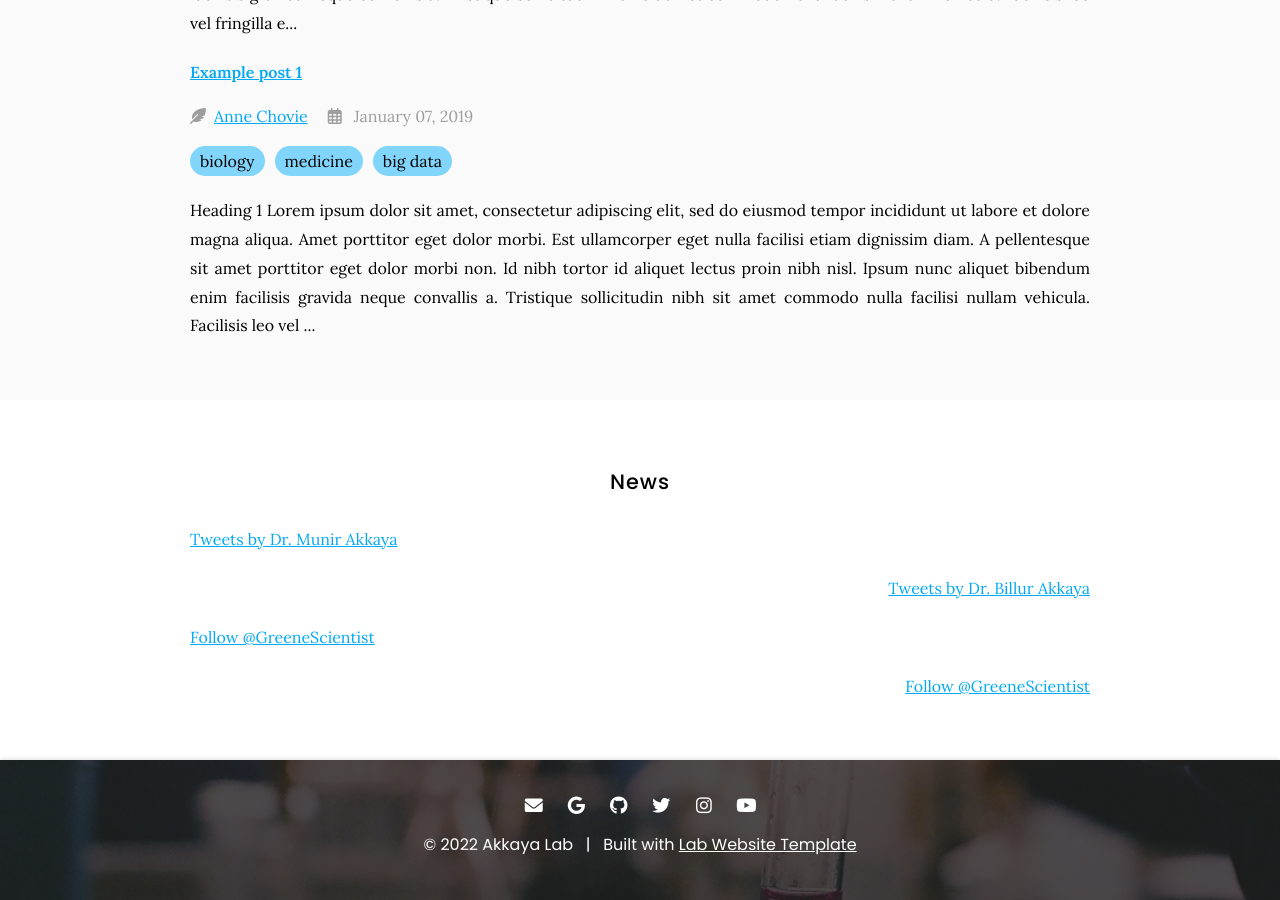
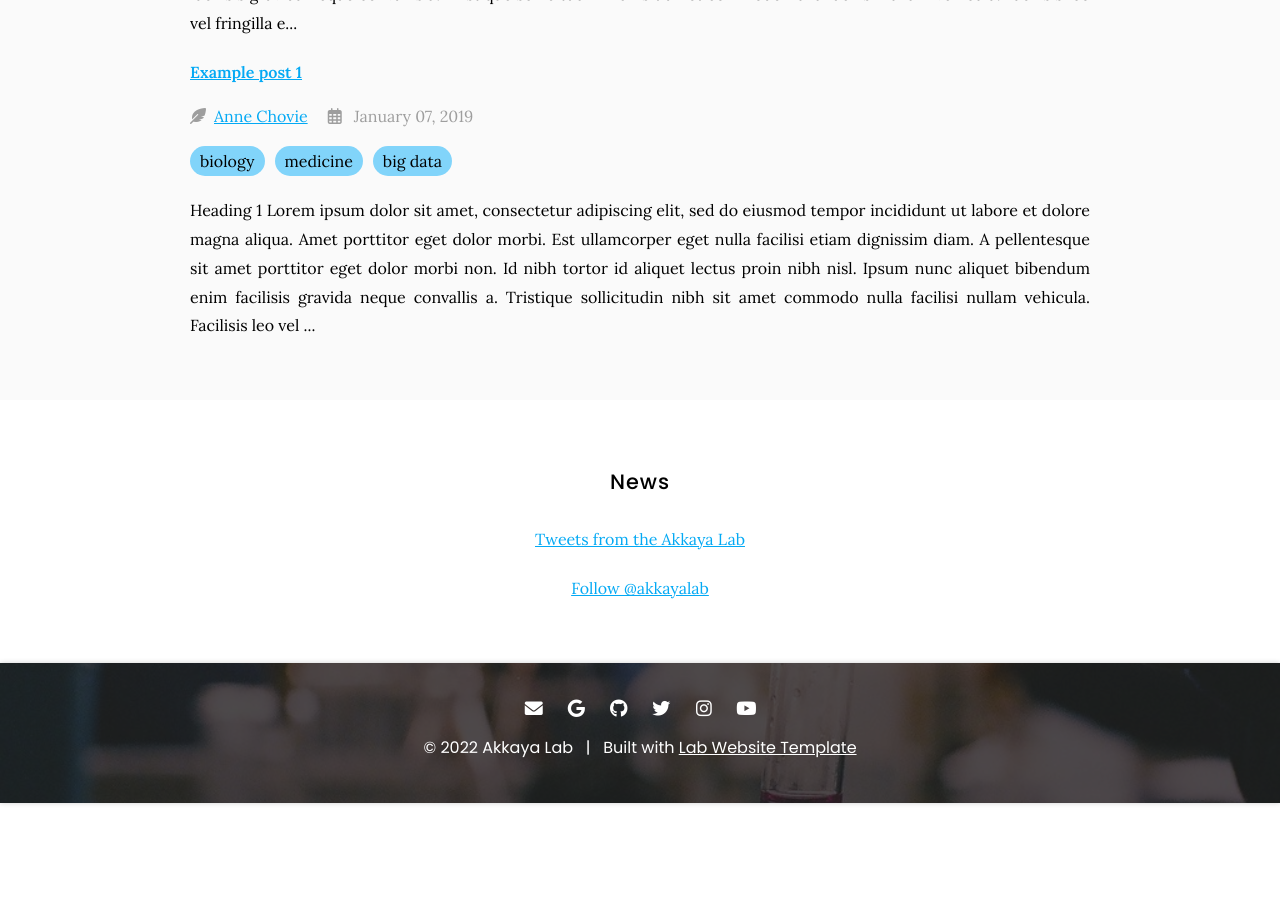
Before and after one commit to Harrisonthow/akkaya-lab, a Jekyll site: the page built from blog/index.md, in a window 1280 px wide and 900 px high, scrolled down 981 px. Built offline with Jekyll 4.4.1, drawn with Linux system fonts in a browser that asks for light colours; comment, search, counter and statistics services are not loaded; after the commit the page ends 1784 px from its top, so only the background shows below that.

Commit message:
News updates

```diff
--- a/blog/index.md
+++ b/blog/index.md
@@ -19,12 +19,8 @@
 
 <!-- Twitter embeds from https://publish.twitter.com/ -->
 
-<a class="twitter-timeline" data-width="400" data-height="400" href="https://twitter.com/mnr_akk?ref_src=twsrc%5Etfw">Tweets by Dr. Munir Akkaya</a> <script async src="https://platform.twitter.com/widgets.js" charset="utf-8"></script>
-{:.left}
-<a class="twitter-timeline" data-width="400" data-height="400" href="https://twitter.com/billurakka?ref_src=twsrc%5Etfw">Tweets by Dr. Billur Akkaya</a> <script async src="https://platform.twitter.com/widgets.js" charset="utf-8"></script>
-{:.right}
+<a class="twitter-timeline" data-width="400" data-height="400" href="https://twitter.com/akkayalab?ref_src=twsrc%5Etfw">Tweets from the Akkaya Lab</a> <script async src="https://platform.twitter.com/widgets.js" charset="utf-8"></script>
+{:.center}
 
-<a href="https://twitter.com/mnr_akk?ref_src=twsrc%5Etfw" class="twitter-follow-button" data-show-count="false">Follow @GreeneScientist</a><script async src="https://platform.twitter.com/widgets.js" charset="utf-8"></script>
-{:.left}
-<a href="https://twitter.com/billurakka?ref_src=twsrc%5Etfw" class="twitter-follow-button" data-show-count="false">Follow @GreeneScientist</a><script async src="https://platform.twitter.com/widgets.js" charset="utf-8"></script>
-{:.right}
+<a href="https://twitter.com/akkayalab?ref_src=twsrc%5Etfw" class="twitter-follow-button" data-show-count="false">Follow @akkayalab</a><script async src="https://platform.twitter.com/widgets.js" charset="utf-8"></script>
+{:.center}
```
